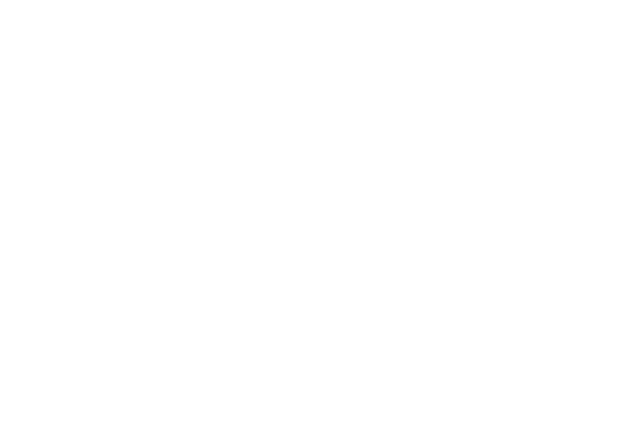
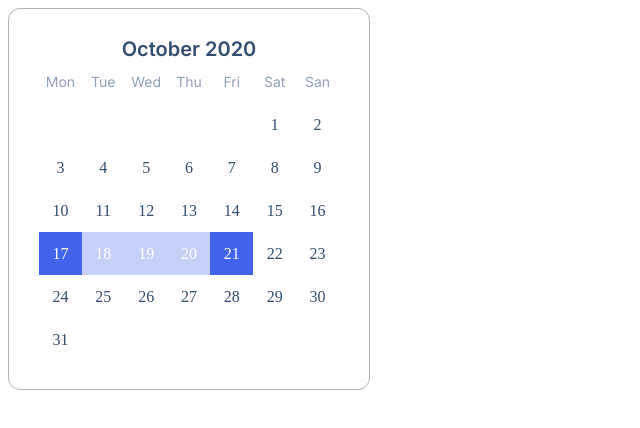
Before and after one commit to kashaeva-dev/htmlcss_helloword, a website: page 05-lection3/03-calendar/index.html in a window 1280 px wide. Shown: the whole page, without its empty margins (0-640 px from the left). Drawn offline with Linux system fonts and the light colour scheme.

Commit message:
Add calendar

```diff
--- a/05-lection3/03-calendar/calendar.css
+++ b/05-lection3/03-calendar/calendar.css
@@ -0,0 +1,59 @@
+.calendar {
+    width: 300px;
+    padding: 28px 30px;
+    border: 1px solid var(--grey-3);
+    border-radius: 12px;
+}
+.calendar__title {
+    color: #334D6E;
+    font-family: Inter;
+    font-size: 20px;
+    font-style: normal;
+    font-weight: 600;
+    line-height: 24px;
+    text-align: center;
+}
+.calendar__wrapper {
+    padding-bottom: 100%;
+    position: relative;
+}
+.calendar__inner {
+    position: absolute;
+    top: 0;
+    left: 0;
+    bottom: 0;
+    right: 0;
+    display: grid;
+    grid-template-columns: repeat(7, 1fr);
+    grid-template-rows: repeat(7, 1fr);
+}
+.calendar__item {
+    display: flex;
+    justify-content: center;
+    align-items: center;
+    color: #334D6E;
+    text-align: center;
+    font-family: Source Sans Pro;
+    font-size: 16px;
+    font-style: normal;
+    font-weight: 400;
+    line-height: 20px;
+}
+.calendar__item_day {
+    color: #90A0B7;
+    text-align: center;
+    font-family: Inter;
+    font-size: 14px;
+    font-style: normal;
+    font-weight: 400;
+    line-height: 20px;
+}
+.calendar__item_selection {
+    opacity: 0.6;
+    background: #A0B1F5;
+    color: var(--white);
+}
+.calendar__item_selection_border {
+    background-color: var(--blue);
+    color: var(--white);
+}
--- a/05-lection3/03-calendar/index.html
+++ b/05-lection3/03-calendar/index.html
@@ -7,6 +7,56 @@
         <title>Calendar</title>
     </head>
     <body>
+        <div class="calendar">
+            <div class="calendar__title">October 2020</div>
+            <div class="calendar__wrapper">
+                <div class="calendar__inner">
+                    <span class="calendar__item calendar__item_day">Mon</span>
+                    <span class="calendar__item calendar__item_day">Tue</span>
+                    <span class="calendar__item calendar__item_day">Wed</span>
+                    <span class="calendar__item calendar__item_day">Thu</span>
+                    <span class="calendar__item calendar__item_day">Fri</span>
+                    <span class="calendar__item calendar__item_day">Sat</span>
+                    <span class="calendar__item calendar__item_day">San</span>
+                    <span class="calendar__item"></span>
+                    <span class="calendar__item"></span>
+                    <span class="calendar__item"></span>
+                    <span class="calendar__item"></span>
+                    <span class="calendar__item"></span>
+                    <span class="calendar__item">1</span>
+                    <span class="calendar__item">2</span>
+                    <span class="calendar__item">3</span>
+                    <span class="calendar__item">4</span>
+                    <span class="calendar__item">5</span>
+                    <span class="calendar__item">6</span>
+                    <span class="calendar__item">7</span>
+                    <span class="calendar__item">8</span>
+                    <span class="calendar__item">9</span>
+                    <span class="calendar__item">10</span>
+                    <span class="calendar__item">11</span>
+                    <span class="calendar__item">12</span>
+                    <span class="calendar__item">13</span>
+                    <span class="calendar__item">14</span>
+                    <span class="calendar__item">15</span>
+                    <span class="calendar__item">16</span>
+                    <span class="calendar__item calendar__item_selection_border">17</span>
+                    <span class="calendar__item calendar__item_selection">18</span>
+                    <span class="calendar__item calendar__item_selection">19</span>
+                    <span class="calendar__item calendar__item_selection">20</span>
+                    <span class="calendar__item calendar__item_selection_border">21</span>
+                    <span class="calendar__item">22</span>
+                    <span class="calendar__item">23</span>
+                    <span class="calendar__item">24</span>
+                    <span class="calendar__item">25</span>
+                    <span class="calendar__item">26</span>
+                    <span class="calendar__item">27</span>
+                    <span class="calendar__item">28</span>
+                    <span class="calendar__item">29</span>
+                    <span class="calendar__item">30</span>
+                    <span class="calendar__item">31</span>
+                </div>
+            </div>
+        </div>
 
     </body>
 </html>
--- a/assets/fonts/fonts.css
+++ b/assets/fonts/fonts.css
@@ -1 +1,2 @@
 @import url('https://fonts.googleapis.com/css2?family=Roboto:ital,wght@0,100;0,300;0,400;0,500;0,700;0,900;1,100;1,300;1,400;1,500;1,700;1,900&display=swap');
+@import url('https://fonts.googleapis.com/css2?family=Inter:wght@100;200;300;400;500;600;700;800;900&display=swap');
```
Also changed, not shown: index.html (+1 -1 lines).
